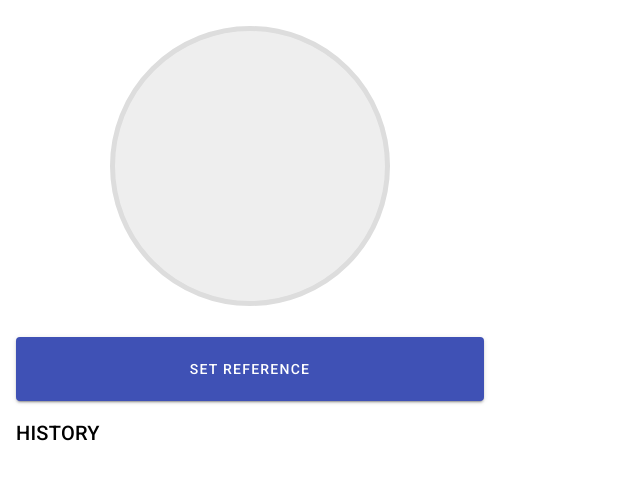
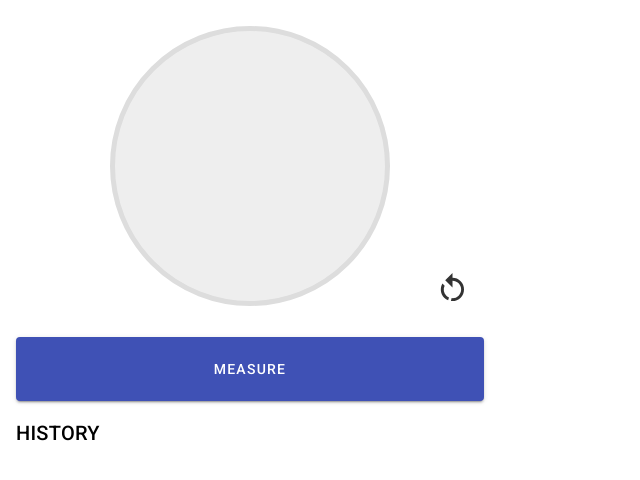
Before and after one commit to jorgenfb/protractor, an Angular app: page / in a window 1280 px wide. Shown: the top 480 px of the page, without its empty margins (0-640 px from the left). Built offline with nearby package versions, Linux system fonts and the light colour scheme.

Commit message:
add reset reference and normalize issue fix

```diff
--- a/src/app/app.component.html
+++ b/src/app/app.component.html
@@ -1,16 +1,32 @@
-<protractor-cake
-  class="pt-md"
-  [angle]="diff()"
-  [showLabel]="true"
-></protractor-cake>
+<div class="cake-wrapper mx-md">
+  <protractor-cake
+    class="pt-md"
+    [angle]="diff() | normalizeAngle"
+    [showLabel]="true"
+  ></protractor-cake>
+  <button class="btn--reset" mat-button (click)="onResetClick()">
+    <svg
+      xmlns="http://www.w3.org/2000/svg"
+      width="35"
+      height="35"
+      viewBox="0 0 24 24"
+    >
+      <title>restart</title>
+      <path
+        d="M12,4C14.1,4 16.1,4.8 17.6,6.3C20.7,9.4 20.7,14.5 17.6,17.6C15.8,19.5 13.3,20.2 10.9,19.9L11.4,17.9C13.1,18.1 14.9,17.5 16.2,16.2C18.5,13.9 18.5,10.1 16.2,7.7C15.1,6.6 13.5,6 12,6V10.6L7,5.6L12,0.6V4M6.3,17.6C3.7,15 3.3,11 5.1,7.9L6.6,9.4C5.5,11.6 5.9,14.4 7.8,16.2C8.3,16.7 8.9,17.1 9.6,17.4L9,19.4C8,19 7.1,18.4 6.3,17.6Z"
+        fill="#333"
+      />
+    </svg>
+  </button>
+</div>
 
 <button
-  class="m-md"
+  class="m-md btn--measure"
   mat-raised-button
   color="primary"
   (click)="onMeasureClick()"
 >
-  {{ actionText() }}
+  MEASURE
 </button>
 
 <h2 class="mat-h2 px-md">HISTORY</h2>
--- a/src/app/app.component.scss
+++ b/src/app/app.component.scss
@@ -3,6 +3,16 @@
   flex-direction: column;
 
   max-width: 500px;
+}
+
+.cake-wrapper {
+  position: relative;
+}
+
+.btn--reset {
+  position: absolute;
+  right: 0;
+  bottom: 0;
 }
 
 protractor-cake {
@@ -11,6 +21,11 @@ protractor-cake {
   margin: auto;
 }
 
-button[mat-raised-button] {
+.btn--reset,
+.btn--measure {
   height: 64px;
 }
+
+svg {
+  vertical-align: middle;
+}
--- a/src/app/app.component.ts
+++ b/src/app/app.component.ts
@@ -2,16 +2,19 @@ import {
   ChangeDetectionStrategy,
   Component,
   computed,
+  effect,
   Signal,
 } from '@angular/core';
-import { filter, map } from 'rxjs/operators';
+import { filter, map, take, tap } from 'rxjs/operators';
 import { AppStateService } from './data-access/app-state.service';
 import { DeviceOrientationService } from './data-access/device-orientation.service';
 import { CakeComponent } from './ui/cake.component';
-import { AsyncPipe, CommonModule } from '@angular/common';
+import { CommonModule } from '@angular/common';
 import { MatButtonModule } from '@angular/material/button';
 import { HistoryComponent } from './ui/history.component';
-import { toSignal } from '@angular/core/rxjs-interop';
+import { takeUntilDestroyed, toSignal } from '@angular/core/rxjs-interop';
+import { isNumeric } from './utils/utils';
+import { NormalizeAnglePipe } from './ui/normalize-angle.pipe';
 
 @Component({
   standalone: true,
@@ -21,7 +24,7 @@ import { toSignal } from '@angular/core/rxjs-interop';
     MatButtonModule,
     CakeComponent,
     HistoryComponent,
-    AsyncPipe,
+    NormalizeAnglePipe,
   ],
   templateUrl: './app.component.html',
   styleUrls: ['./app.component.scss'],
@@ -30,17 +33,11 @@ import { toSignal } from '@angular/core/rxjs-interop';
 export class AppComponent {
   alpha: Signal<number | undefined>;
   diff: Signal<number | undefined>;
-  actionText: Signal<string>;
 
   constructor(
     public state: AppStateService,
     private deviceMotionService: DeviceOrientationService
   ) {
-    // Set the button action text based on the state
-    this.actionText = computed(() =>
-      this.state.reference() === undefined ? 'SET REFERENCE' : 'MEASURE'
-    );
-
     this.alpha = toSignal(
       this.deviceMotionService.get().pipe(
         map((event) => event.alpha),
@@ -48,16 +45,25 @@ export class AppComponent {
       )
     );
 
+    // Take the first value and set is as the reference.
+    this.deviceMotionService
+      .get()
+      .pipe(
+        map((event) => event.alpha),
+        filter(isNumeric),
+        tap((alpha) => this.state.setMeasurement(alpha)),
+        take(1),
+        takeUntilDestroyed()
+      )
+      .subscribe();
+
     this.diff = computed(() => {
       const ref = this.state.reference();
       const alpha = this.alpha();
       if (ref === undefined || alpha === undefined) {
         return undefined;
       }
-      const diff = alpha - ref;
-
-      // Normalize value to +/- 180 degrees
-      return diff - 360 * Math.floor((diff + 180) / 360);
+      return alpha - ref;
     });
   }
 
@@ -68,9 +74,10 @@ export class AppComponent {
     }
   }
 
-  results = [
-    { value: 52, created: Date.now() },
-    { value: -152, created: Date.now() },
-    { value: 152, created: Date.now() },
-  ];
+  onResetClick() {
+    const angle = this.alpha();
+    if (angle) {
+      this.state.setReference(angle);
+    }
+  }
 }
--- a/src/app/data-access/app-state.service.ts
+++ b/src/app/data-access/app-state.service.ts
@@ -1,4 +1,5 @@
 import { Injectable, Signal, WritableSignal, signal } from '@angular/core';
+import { isNumeric } from "../utils/utils";
 
 export interface Measurement {
   value: number;
@@ -9,10 +10,6 @@ export interface AppState {
   reference: number;
   hasReference: boolean;
   history: Measurement[];
-}
-
-function isNumeric(n: any): n is number {
-  return !isNaN(parseFloat(n)) && isFinite(n);
 }
 
 @Injectable({
@@ -67,4 +64,8 @@ export class AppStateService {
       );
     } catch (e) {}
   }
+
+  setReference(n: number) {
+    this._reference.set(n);
+  }
 }
--- a/src/app/ui/cake.component.ts
+++ b/src/app/ui/cake.component.ts
@@ -54,6 +54,13 @@ function isNumeric(n: any): n is number {
       </text>
     </svg>
   `,
+  styles: [
+    `
+      :host {
+        display: block;
+      }
+    `,
+  ],
 })
 export class CakeComponent implements OnChanges {
   @Input() angle: number | undefined | null;
--- a/src/app/ui/history.component.ts
+++ b/src/app/ui/history.component.ts
@@ -1,12 +1,13 @@
 import { Component, Input, ChangeDetectionStrategy } from '@angular/core';
 import { Measurement } from '../data-access/app-state.service';
-import { CommonModule } from '@angular/common';
+import { CommonModule, DecimalPipe } from '@angular/common';
 import { MatListModule } from '@angular/material/list';
 import { CakeComponent } from './cake.component';
+import { NormalizeAnglePipe } from './normalize-angle.pipe';
 
 @Component({
   standalone: true,
-  imports: [CommonModule, MatListModule, CakeComponent],
+  imports: [CommonModule, MatListModule, CakeComponent, NormalizeAnglePipe, DecimalPipe],
   selector: 'protractor-history',
   changeDetection: ChangeDetectionStrategy.OnPush,
   template: `
@@ -16,11 +17,11 @@ import { CakeComponent } from './cake.component';
         <mat-list-item>
           <protractor-cake
             style="width:40px; height:40px"
-            [angle]="result.value"
+            [angle]="result.value | normalizeAngle"
             [strokeWidth]="0"
             matListItemAvatar
           ></protractor-cake>
-          <span matListItemTitle>{{ result.value.toFixed(1) }} °</span>
+          <span matListItemTitle>{{ result.value | normalizeAngle | number:'1.1-1' }} °</span>
           <span matListItemLine>{{ result.time | date : 'mediumTime' }}</span>
         </mat-list-item>
       </ng-container>
--- /dev/null
+++ b/src/app/ui/normalize-angle.pipe.ts
@@ -0,0 +1,42 @@
+import { Pipe, PipeTransform } from '@angular/core';
+
+@Pipe({
+  name: 'normalizeAngle',
+  standalone: true,
+})
+export class NormalizeAnglePipe implements PipeTransform {
+  transform(
+    value: number | string | null | undefined,
+  ): number | null {
+    if (!isValue(value)) return null;
+
+    try {
+      const num = strToNumber(value);
+      // Normalize value to +/- 180 degrees
+      return num - 360 * Math.floor((num + 180) / 360);
+    } catch {
+      // Ignore
+    }
+    return null;
+  }
+}
+
+function isValue(
+  value: number | string | null | undefined
+): value is number | string {
+  return !(value == null || value === '' || value !== value);
+}
+
+/**
+ * Transforms a string into a number (if needed).
+ */
+function strToNumber(value: number | string): number {
+  // Convert strings to numbers
+  if (typeof value === 'string' && !isNaN(Number(value) - parseFloat(value))) {
+    return Number(value);
+  }
+  if (typeof value !== 'number') {
+    throw new Error(`${value} is not a number`);
+  }
+  return value;
+}
--- /dev/null
+++ b/src/app/utils/utils.ts
@@ -0,0 +1,3 @@
+export function isNumeric(n: any): n is number {
+  return !isNaN(parseFloat(n)) && isFinite(n);
+}
```
Also changed, not shown: 2 other files (tests, documents, lock files or other folders).
